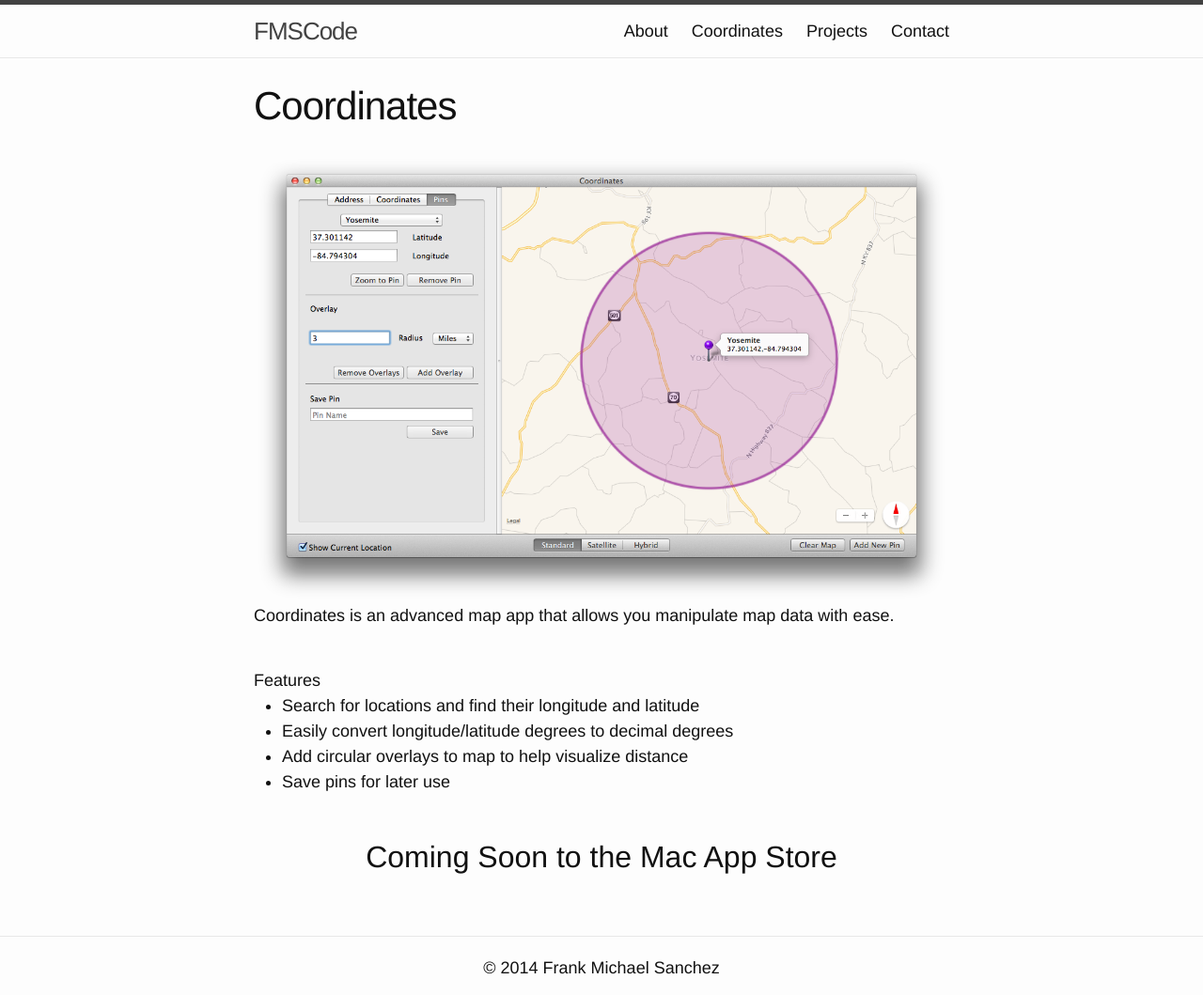
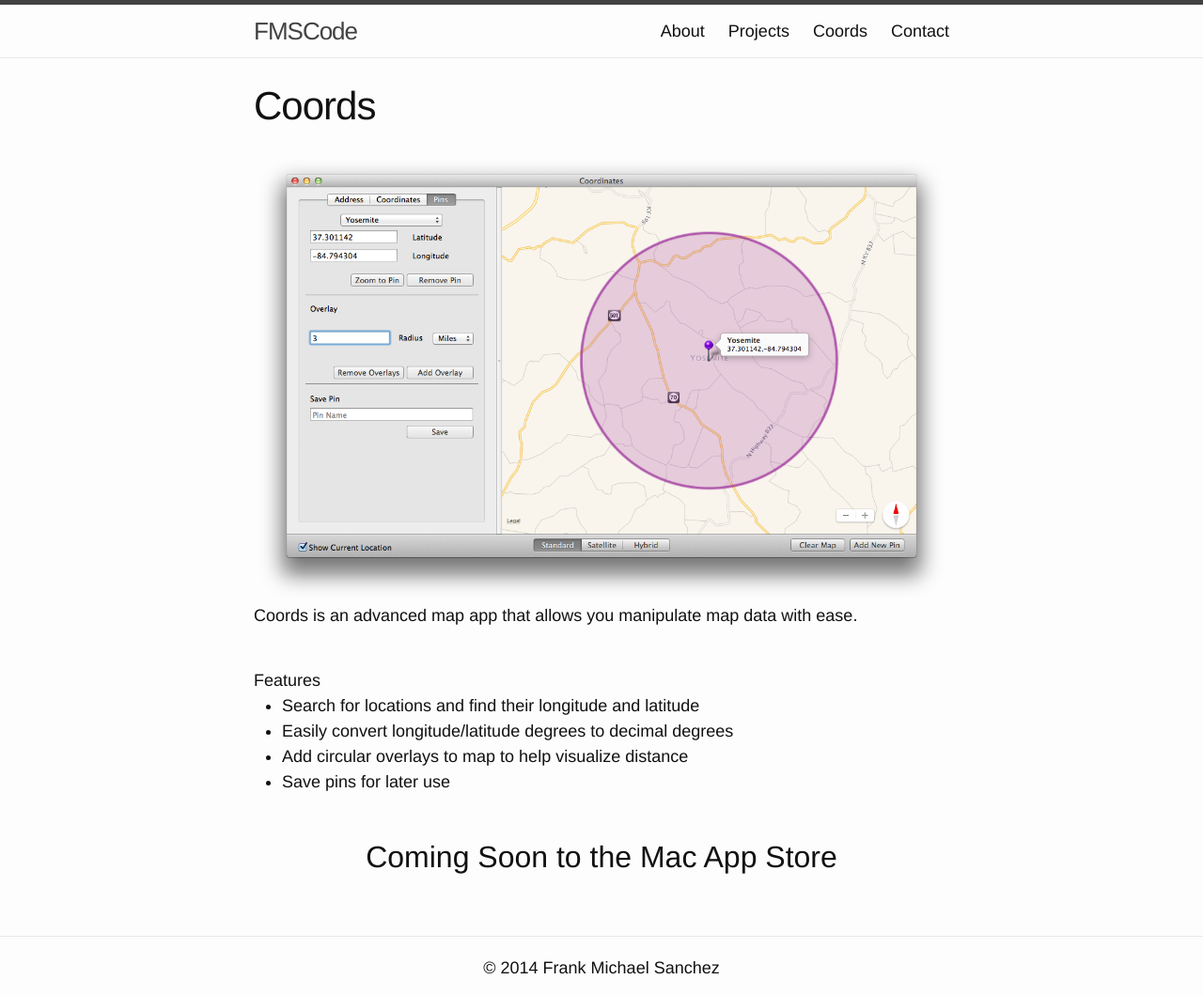
Before and after one commit to fmscode/fmscode.github.io, a Jekyll site: the page built from coords/index.html, in a window 1280 px wide. Shown: the whole page at 94% size. Built offline with Jekyll 4.4.1, drawn with Linux system fonts in a browser that asks for light colours.

Commit message:
Update project name to Coords

```diff
--- a/coordinates/index.html
+++ b/coords/index.html
@@ -1,10 +1,10 @@
 ---
 layout: page
-title: Coordinates
-permalink: /coordinates/
+title: Coords
+permalink: /coords/
 ---
-<img src="/assets/coordinates.png"></img>
-<p>Coordinates is an advanced map app that allows you manipulate map data with ease.</p>
+<img src="/assets/coords.png"></img>
+<p>Coords is an advanced map app that allows you manipulate map data with ease.</p>
 <br>
 Features
 <br>
```
Also changed, not shown: assets/coords.png (renamed from assets/coordinates.png), 3 other files.
